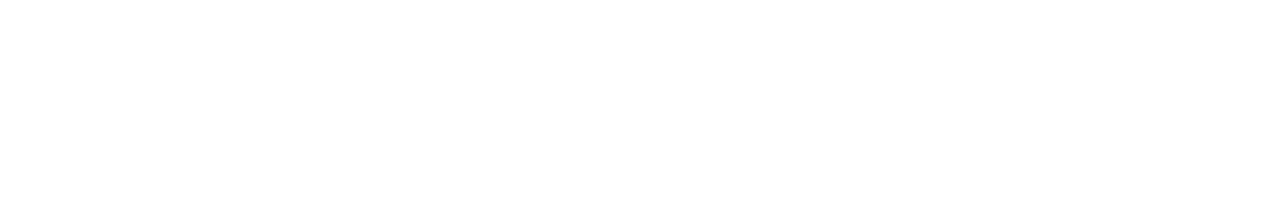
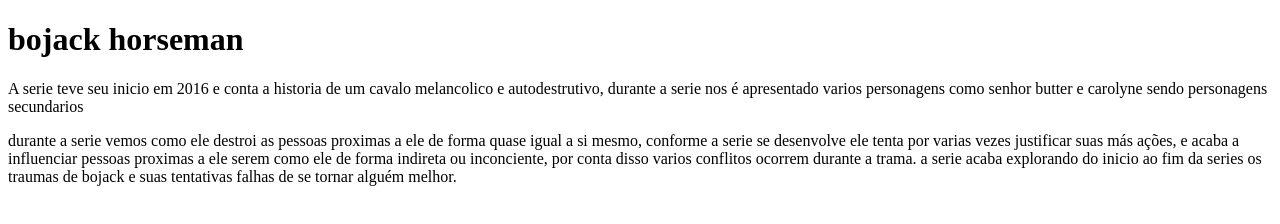
Before and after one commit to diogoqueijomofado/teste, a plain HTML site: page index.html in a window 1280 px wide. Drawn offline with Linux system fonts and the light colour scheme.

Commit message:
Update index.html

```diff
--- a/index.html
+++ b/index.html
@@ -7,6 +7,22 @@
     <title>document</title>
 </head>
 <body>
-
+<header>
+    <h1>bojack horseman</</h1>
+</header>
+    <div>
+        <p>A serie teve seu inicio em 2016 e conta a historia de um cavalo melancolico e
+            autodestrutivo, durante a serie nos é apresentado varios personagens
+            como senhor butter e carolyne sendo personagens secundarios
+        </p>
+        <p>
+            durante a serie vemos como ele destroi as pessoas proximas a ele de forma quase igual a si mesmo,
+            conforme a serie se desenvolve ele tenta por varias vezes justificar suas más
+            ações, e acaba a influenciar pessoas proximas a ele serem como ele de forma indireta ou inconciente,
+            por conta disso varios conflitos ocorrem durante a trama.
+            a serie acaba explorando do inicio ao fim da series os traumas de bojack e suas tentativas falhas
+            de se tornar alguém melhor.
+        </p>
+    </div>
 </body>
 </html>
```
